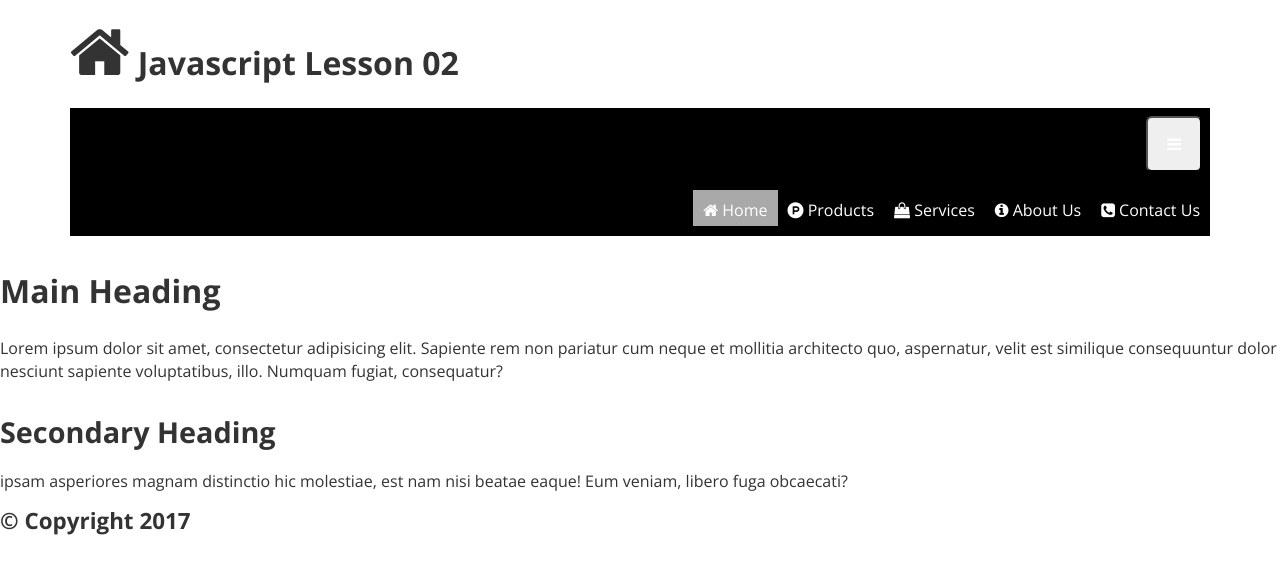
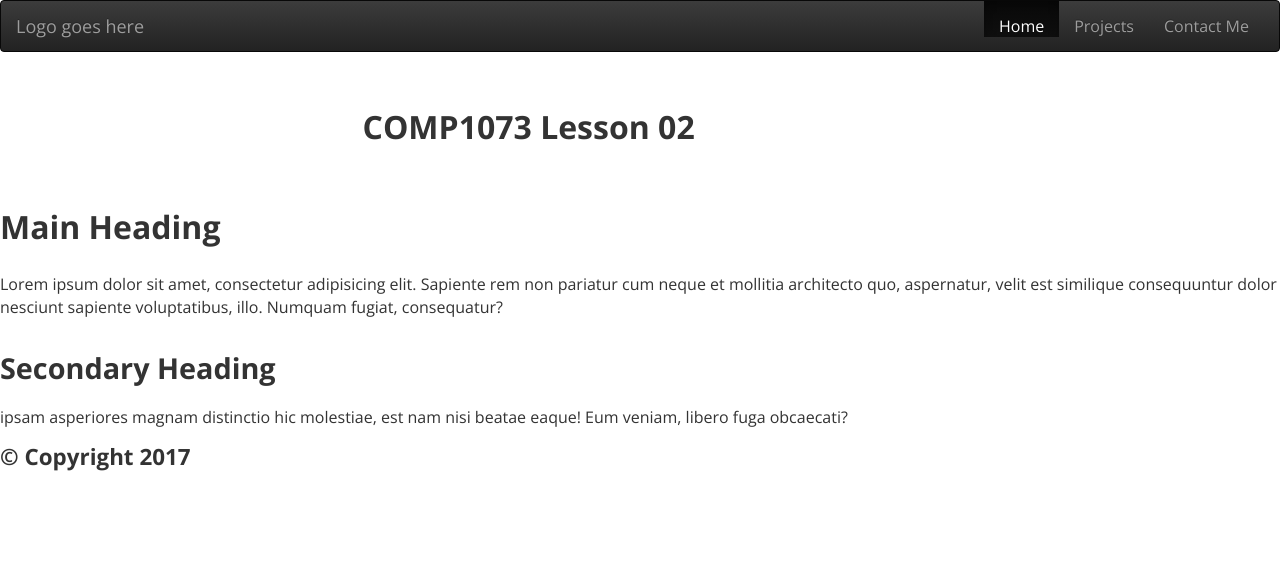
Before and after one commit to ThunderBird007/COMP1073-Winter2017-Lesson02, a website: page index.html in a window 1280 px wide. Drawn offline with nearby package versions, Linux system fonts and the light colour scheme.

Commit message:
added navigation

```diff
--- a/index.html
+++ b/index.html
@@ -8,7 +8,8 @@
     height=device-height, initial-scale=1">
     <title>COMP1073-Lesson02 Javascript</title>
     <!-- CSS Section -->
-    <link rel="stylesheet" href="Content/reset.css">
+    <!-- <link rel="stylesheet" href="Content/reset.css">
+    -->
     <link rel="stylesheet" href="scripts/lib/bootstrap/dist/css/bootstrap.min.css">
     <link rel="stylesheet" href="scripts/lib/bootstrap/dist/css/bootstrap-theme.min.css">
     <link rel="stylesheet" href="Content/font-awesome.min.css">
@@ -18,25 +19,39 @@
 </head>
 
 <body>
+<nav class="navbar navbar-inverse">
+  <div class="container-fluid">
+    <!-- Brand and toggle get grouped for better mobile display -->
+    <div class="navbar-header">
+      <button type="button" class="navbar-toggle collapsed" data-toggle="collapse" data-target="#bs-example-navbar-collapse-1" aria-expanded="false">
+        <span class="sr-only">Toggle navigation</span>
+        <span class="icon-bar"></span>
+        <span class="icon-bar"></span>
+        <span class="icon-bar"></span>
+      </button>
+      <a class="navbar-brand" href="index.html">Logo goes here</a>
+    </div>
+
+    <!-- Collect the nav links, forms, and other content for toggling -->
+    <div class="collapse navbar-collapse" id="bs-example-navbar-collapse-1">
+      <ul class="nav navbar-nav navbar-right">
+        <li class="active"><a href="index.html">Home</a></li>
+        <li><a href="projects.html">Projects</a></li>
+        <li><a href="contact.html">Contact Me</a></li>
+      </ul>
+    </div><!-- /.navbar-collapse -->
+  </div><!-- /.container-fluid -->
+</nav>
+
+
+
     <div class="container">
-       <h1><i class="fa fa-home fa-2x"></i> Javascript Lesson 02</h1>
-
-    <header class="masthead">
-        <nav class="nav">
-            <ul>
-                <li class="toggle">
-                    <button id="menu-button"><i class="fa fa-bars"></i></button>
-                </li>
-            </ul>
-            <ul id="nav-bar" class="nav-bar">
-                <li class="active"><a id="home" href="#"><i class="fa fa-home"></i> Home</a></li>
-                <li><a href="#"><i class="fa fa-product-hunt"></i> Products</a></li>
-                <li><a href="#"><i class="fa fa-shopping-bag"></i> Services</a></li>
-                <li><a href="#"><i class="fa fa-info-circle"></i> About Us</a></li>
-                <li><a href="#"><i class="fa fa-phone-square"></i> Contact Us</a></li>
-            </ul>
-        </nav>
-    </header>
+        <div class="row">
+            <div class="col-md-offset-3 col-md-6">
+       <h1>COMP1073 Lesson 02</h1>
+       </div>
+       </div>
+    </div>
     </div>
    <div class="wrapper">
        <main class="mainContent">
```
